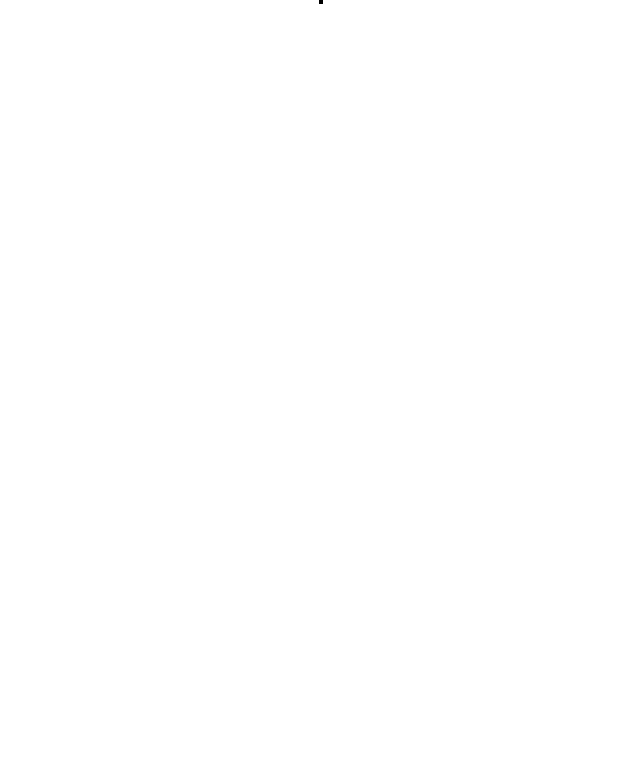
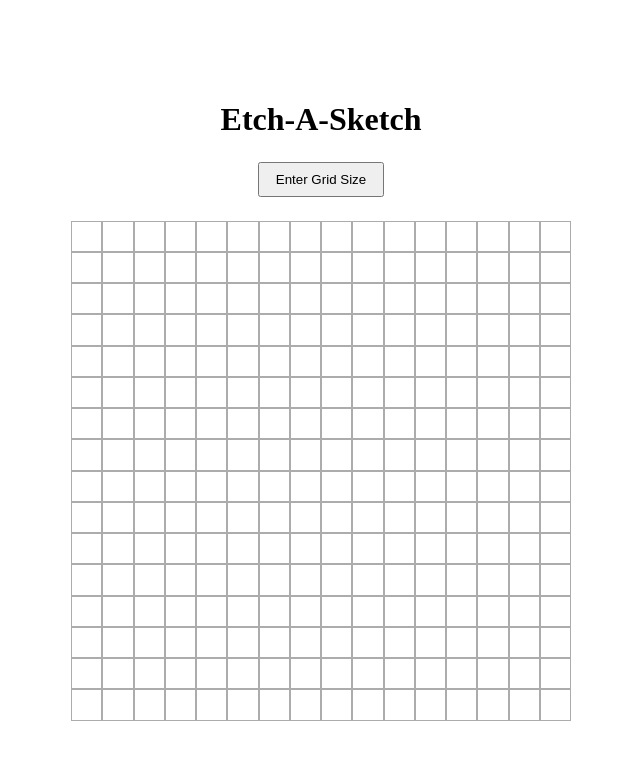
Before and after one commit to JNeo77/odin-etch-a-sketch, a plain HTML site: page index.html in a window 1280 px wide. Shown: the whole page, without its empty margins (319-959 px from the left). Drawn offline with Linux system fonts and the light colour scheme.

Commit message:
Dynamically create grid of square boxes
Create a function in JavaScript to create a square container of squares
that takes the grid size as input.

Default the grid size to 16x16 squares.
Retain the pixel size of the container regardless of the grid size.

Add a button to be used to dynamically create a grid based on input from
user.

```diff
--- a/index.html
+++ b/index.html
@@ -7,6 +7,10 @@
   <title>Etch-A-Sketch</title>
 </head>
 <body>
+  <h1>Etch-A-Sketch</h1>
+  <div class="grid-button">
+    <button>Enter Grid Size</button>
+  </div>
   <div class="container">
   </div>
   <script src="scripts/script.js"></script>
--- a/scripts/script.js
+++ b/scripts/script.js
@@ -0,0 +1,16 @@
+const container = document.querySelector(".container");
+
+function createGrid (count = 16) {
+  for (let i = 0; i < count; i++) {
+    const rowDiv = document.createElement("div");
+    rowDiv.classList.add("row");
+    for (let j = 0; j < count; j++) {
+      const colDiv = document.createElement("div");
+      colDiv.classList.add("column");
+      rowDiv.appendChild(colDiv);
+    }
+    container.appendChild(rowDiv);
+  }
+}
+
+createGrid();
--- a/styles.css
+++ b/styles.css
@@ -2,20 +2,41 @@ body {
   margin: 0;
   padding: 0;
   display: flex;
+  flex-direction: column;
   justify-content: center;
   align-items: center;
+  height: 100vh;
+}
+
+h1 {
+  margin-bottom: 0;
+}
+
+button {
+  padding: 8px 16px;
+}
+
+.grid-button {
+  margin: 24px;
 }
 
 .container {
-  border: 2px solid black;
+  display: flex;
+  flex-direction: column;
+  max-width: 500px;
+  max-height: 500px;
 }
 
 .row {
   display: flex;
-  flex-direction: row;
-  flex-wrap: wrap;
+  height: 500px;
 }
 
 .column {
-  flex-basis: 100%;
+  display: flex;
+  justify-content: center;
+  align-items: center;
+  flex: 1;
+  border: 1px solid rgb(172, 172, 172);
+  width: 500px;
 }
```
